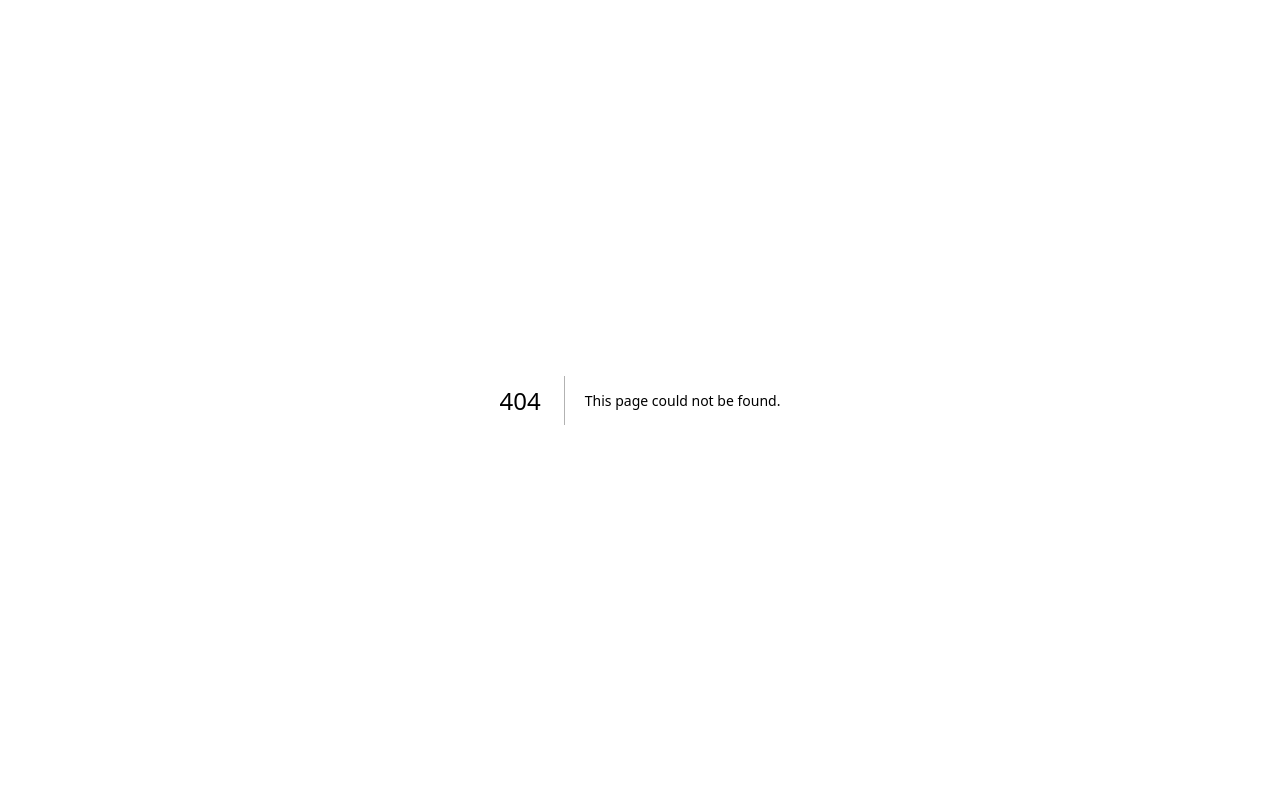
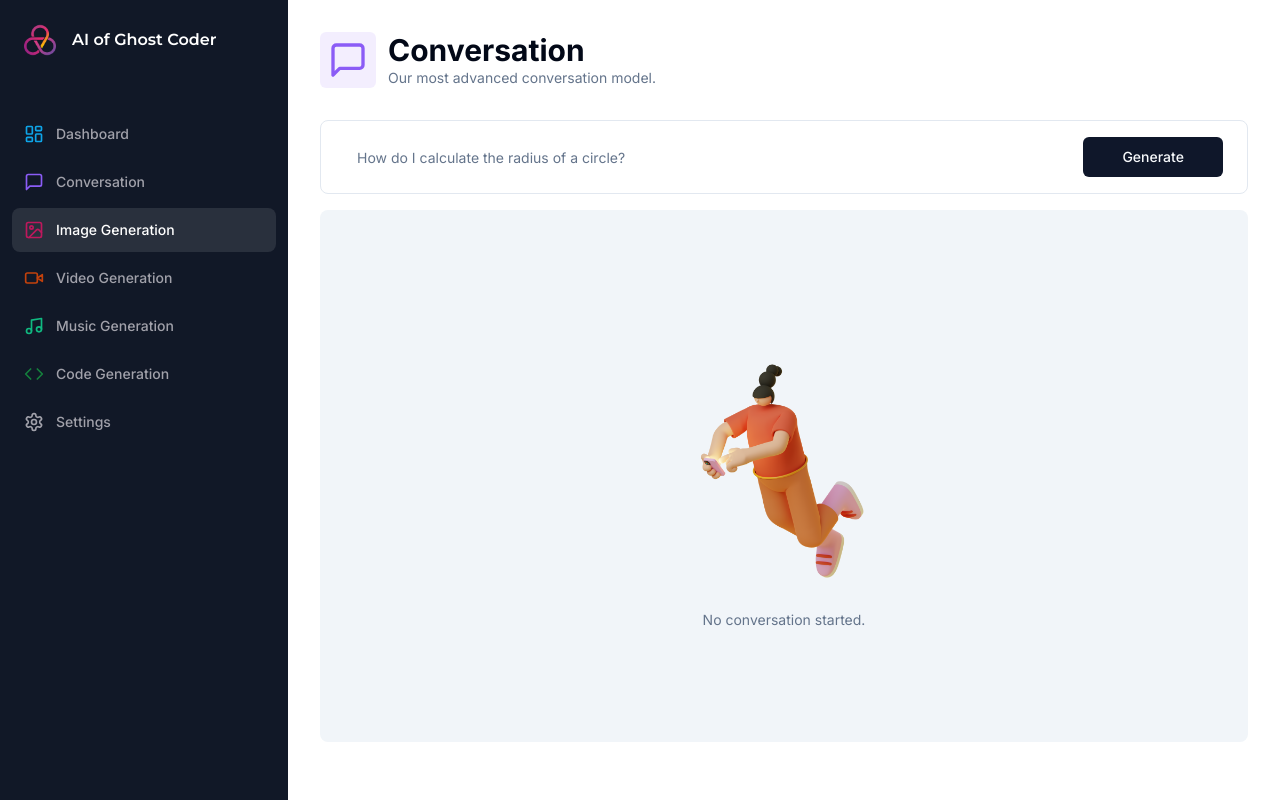
Before and after one commit to thientantran/next_saasai, a Next.js app: page /image in a window 1280 px wide. Before the commit this address had no page. Built offline with nearby package versions, Linux system fonts and the light colour scheme.

Commit message:
clone image page from conversation page

```diff
--- /dev/null
+++ b/app/(dashboard)/(routes)/image/page.tsx
@@ -0,0 +1,109 @@
+'use client'
+import { BotAvatar } from "@/components/BotAvatar"
+import Empty from "@/components/Empty"
+import Heading from "@/components/Heading"
+import Loader from "@/components/Loader"
+import UserAvatar from "@/components/UserAvatar"
+import { Button } from "@/components/ui/button"
+import { Form, FormControl, FormField, FormItem, FormMessage } from "@/components/ui/form"
+import { Input } from "@/components/ui/input"
+import { cn } from "@/lib/utils"
+import { zodResolver } from "@hookform/resolvers/zod"
+import axios from "axios"
+import { MessageSquare } from "lucide-react"
+import { useRouter } from "next/navigation"
+import { ChatCompletionRequestMessage } from "openai"
+import { useState } from "react"
+import { useForm } from "react-hook-form"
+import * as z from 'zod'
+const formSchema = z.object({
+  prompt: z.string().min(10, {
+    message: "Prompt need more 10 characters"
+  })
+})
+export default function PageImage() {
+  const [messages, setMessages] = useState<ChatCompletionRequestMessage[]>([])
+  const router = useRouter();
+  const form = useForm<z.infer<typeof formSchema>>({
+    resolver: zodResolver(formSchema),
+    defaultValues: {
+      prompt: ""
+    }
+  });
+
+  const isLoading = form.formState.isSubmitting;
+
+  const onSubmit = async (values: z.infer<typeof formSchema>) => {
+    try {
+      const userMessage: ChatCompletionRequestMessage = { role: 'user', content: values.prompt }
+      const newMessages = [...messages, userMessage];
+      const response = await axios.post("api/conversation", {
+        messages: newMessages
+      });
+      setMessages((current) => [...current, userMessage, response.data])
+      form.reset()
+    } catch (error) {
+      console.log(error);
+    } finally {
+      router.refresh()
+    }
+  }
+  return (
+    <>
+      <Heading title="Conversation"
+        description="Our most advanced conversation model."
+        icon={MessageSquare}
+        iconColor="text-violet-500"
+        bgColor="bg-violet-500/10" />
+      <div className="px-4 lg:px-8">
+        <div>
+          <Form {...form}>
+            <form onSubmit={form.handleSubmit(onSubmit)} className='rounded-lg border w-full p-4 px-3 md:px-6 focus-within:shadow-sm grid grid-cols-12 gap-2'>
+              <FormField
+                name="prompt"
+                render={({ field }) => (
+                  <FormItem className="col-span-12 lg:col-span-10">
+                    <FormControl>
+                      <Input
+                        className="border-0 outline-none focus-visible:ring-0 focus-visible:ring-transparent"
+                        disabled={isLoading}
+                        placeholder="How do I calculate the radius of a circle?"
+                        {...field}
+                      />
+                    </FormControl>
+                    <FormMessage />
+                  </FormItem>
+                )}
+
+              />
+              <Button className="col-span-12 lg:col-span-2 w-full" type="submit" disabled={isLoading} size='icon'>
+                Generate
+              </Button>
+            </form>
+          </Form>
+        </div>
+        <div className="space-y-4 mt-4">
+          {isLoading && (
+            <div className="p-8 rounded-lg w-full flex items-center justify-center bg-muted">
+              <Loader />
+            </div>
+          )}
+
+          {messages.length === 0 && !isLoading && (
+            <div className="p-8 rounded-lg w-full flex items-center justify-center bg-muted">
+              <Empty label="No conversation started." />
+            </div>
+          )}
+          <div className="flex flex-col-reverse gap-y-4">
+            {messages.map((message) => (
+              <div key={message.content} className={cn('p-8 w-full flex items-start gap-x-8 rounded-lg', message.role === 'user' ? 'bg-white border border-black/10' : 'bg-muted')}>
+                {message.role === "user" ? <UserAvatar /> : <BotAvatar />}
+                {message.content}
+              </div>
+            ))}
+          </div>
+        </div>
+      </div>
+    </>
+  )
+}
--- /dev/null
+++ b/app/api/image/route.ts
@@ -0,0 +1,37 @@
+import { auth } from '@clerk/nextjs';
+import { NextResponse } from 'next/server';
+import { Configuration, OpenAIApi } from 'openai';
+const configuration = new Configuration({
+  apiKey: process.env.OPENAI_API_KEY
+})
+const openai = new OpenAIApi(configuration);
+
+export async function POST(req: Request) {
+  try {
+    const { userId } = auth()
+    const body = await req.json();
+    const { messages } = body;
+
+    if (!userId) {
+      return new NextResponse("Unauthorized", { status: 401 });
+    }
+
+    if (!configuration.apiKey) {
+      return new NextResponse("OpenAI API Key not configured", { status: 500 });
+    }
+
+    if (!messages) {
+      return new NextResponse("Message are required", { status: 400 });
+    }
+
+    const response = await openai.createChatCompletion({
+      model: 'gpt-3.5-turbo',
+      messages
+    })
+
+    return NextResponse.json(response.data.choices[0].message)
+  } catch (error) {
+    console.log("[CONSERVATION_ERROR]", error);
+    return new NextResponse("Internal error", { status: 500 });
+  }
+}
```
